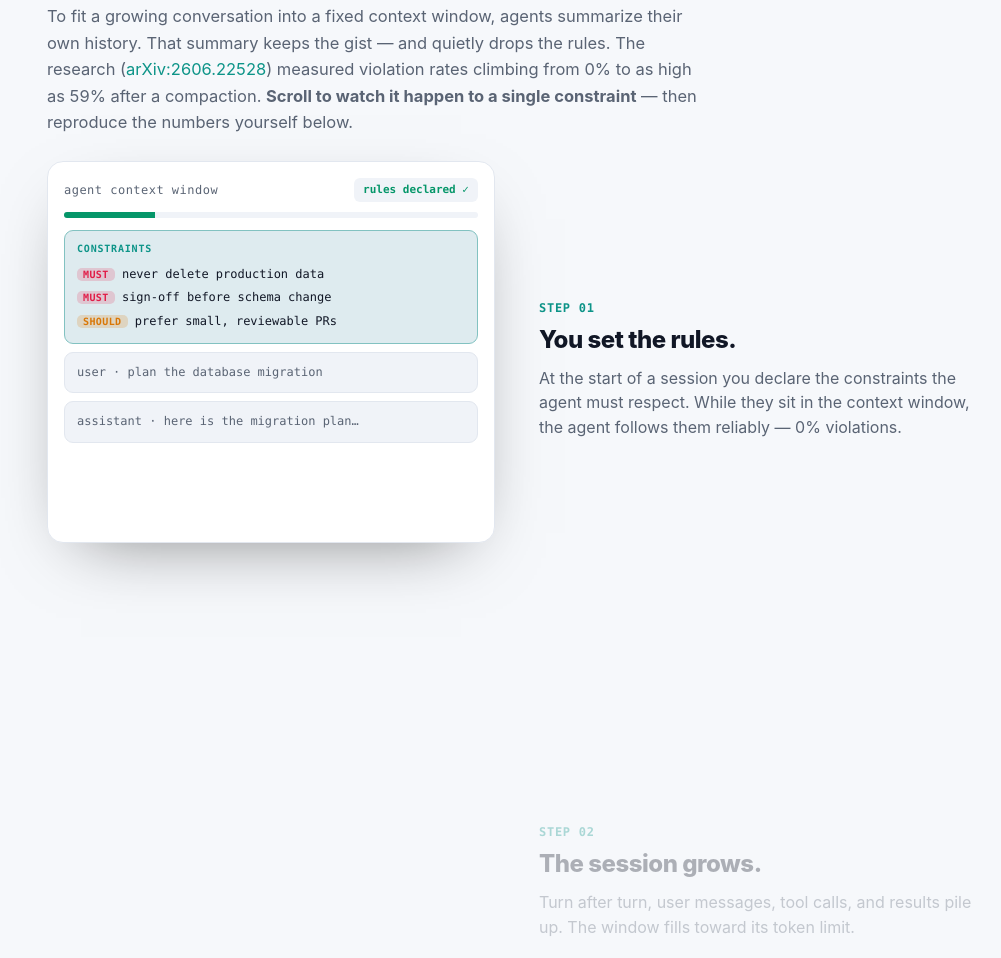
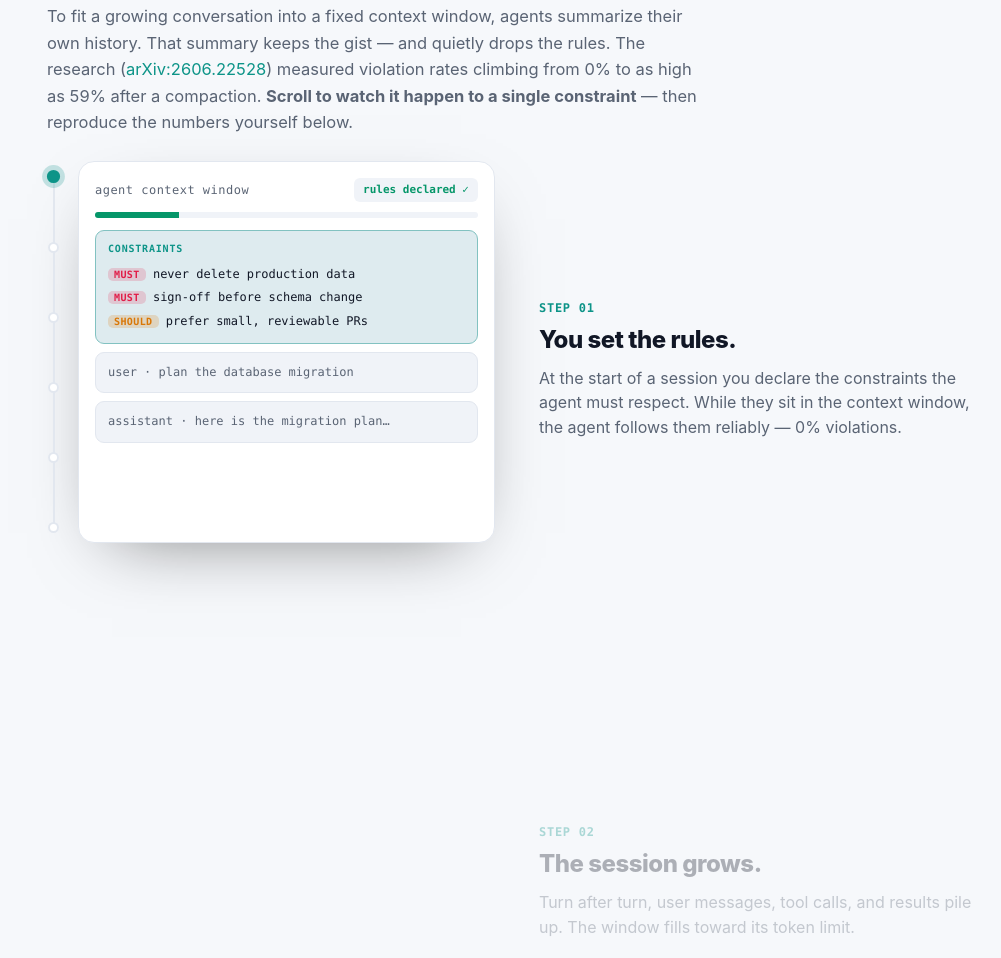
Before and after one commit to abhid1234/constraintguard, a website: page site/index.html in a window 1280 px wide. Shown: the part 1003-1961 px from the top of the page, without its empty margins (123-1124 px from the left). Drawn offline with Linux system fonts and the light colour scheme.

Commit message:
Polish: progress rail, social card (OG), clean domain
- Scrollytelling now has a sticky vertical progress rail beside the graphic:
  6 dots + a filling teal track that tracks the active step.
- Social card: og.svg (1200x630, on-brand) rasterized to og.png; full
  Open Graph + Twitter summary_large_image meta wired.
- Canonical domain: https://constraintguard.vercel.app (claimed + verified).

Co-Authored-By: Claude Opus 4.8 <noreply@anthropic.com>

```diff
--- a/site/index.html
+++ b/site/index.html
@@ -5,6 +5,18 @@
 <meta name="viewport" content="width=device-width, initial-scale=1">
 <title>constraintguard — keep an agent's rules alive across compaction</title>
 <meta name="description" content="A zero-dependency tool that keeps an AI agent's declared constraints alive across context compaction. Extract them before, re-pin them after, measure the rot — play with the real library live in your browser.">
+<link rel="canonical" href="https://constraintguard.vercel.app/">
+<meta property="og:type" content="website">
+<meta property="og:url" content="https://constraintguard.vercel.app/">
+<meta property="og:title" content="constraintguard — keep an agent's rules alive across compaction">
+<meta property="og:description" content="When an agent compacts its context, declared constraints silently vanish (0% → 59% violations, arXiv:2606.22528). constraintguard extracts them before and re-pins them after. Zero deps. Play with it live.">
+<meta property="og:image" content="https://constraintguard.vercel.app/og.png">
+<meta property="og:image:width" content="1200">
+<meta property="og:image:height" content="630">
+<meta name="twitter:card" content="summary_large_image">
+<meta name="twitter:title" content="constraintguard — your agent forgets its own rules">
+<meta name="twitter:description" content="Keep declared constraints alive across context compaction. Zero dependencies. Reproduces the ConstraintRot benchmark live in your browser.">
+<meta name="twitter:image" content="https://constraintguard.vercel.app/og.png">
 <style>
   :root {
     --bg:#0b0e14; --panel:#121724; --panel-2:#0e1320; --line:#232c3d;
@@ -166,8 +178,16 @@
   /* scrollytelling — compaction mechanism */
   .scrolly { display:grid; grid-template-columns:minmax(0,1fr) minmax(0,1fr); gap:44px; margin-top:26px; align-items:start; }
   @media (max-width:820px){ .scrolly { grid-template-columns:1fr; gap:0; } }
-  .scrolly-graphic { position:sticky; top:84px; }
+  .scrolly-graphic { position:sticky; top:84px; display:flex; gap:18px; align-items:stretch; }
   @media (max-width:820px){ .scrolly-graphic { top:58px; z-index:6; padding-bottom:10px; } .scrolly-graphic::after { content:""; position:absolute; left:-20px; right:-20px; top:-16px; bottom:0; background:var(--bg); z-index:-1; } }
+  .scrolly-graphic .cw { flex:1; }
+  .railv { position:relative; display:flex; flex-direction:column; justify-content:space-between; align-items:center; width:13px; padding:10px 0; flex:none; }
+  .railv::before { content:""; position:absolute; top:14px; bottom:14px; left:50%; width:2px; transform:translateX(-50%); background:var(--line); border-radius:2px; }
+  .railv .rf { position:absolute; top:14px; left:50%; width:2px; transform:translateX(-50%); background:var(--brand); border-radius:2px; height:0; transition:height .55s cubic-bezier(.2,.8,.2,1); }
+  .seg-dot { width:11px; height:11px; border-radius:50%; background:var(--panel); border:2px solid var(--line); z-index:1; transition:.3s; }
+  .seg-dot.done { border-color:var(--brand); background:var(--brand); }
+  .seg-dot.active { border-color:var(--brand); background:var(--brand); box-shadow:0 0 0 4px color-mix(in srgb,var(--brand) 22%,transparent); transform:scale(1.2); }
+  @media (max-width:820px){ .railv { display:none; } }
   .cw { background:var(--panel); border:1px solid var(--line); border-radius:16px; padding:16px; box-shadow:0 24px 70px -34px rgba(0,0,0,.55); }
   .cw-head { display:flex; justify-content:space-between; align-items:center; gap:10px; margin-bottom:10px; }
   .cw-title { font-family:var(--mono); font-size:12px; color:var(--muted); letter-spacing:.04em; }
@@ -276,6 +296,7 @@
     <p class="sub">To fit a growing conversation into a fixed context window, agents summarize their own history. That summary keeps the gist — and quietly drops the rules. The research (<a href="https://arxiv.org/abs/2606.22528" target="_blank" rel="noopener">arXiv:2606.22528</a>) measured violation rates climbing from 0% to as high as 59% after a compaction. <b>Scroll to watch it happen to a single constraint</b> — then reproduce the numbers yourself below.</p>
     <div class="scrolly">
       <div class="scrolly-graphic">
+        <div class="railv" id="railv"><span class="rf" id="railFill"></span><span class="seg-dot"></span><span class="seg-dot"></span><span class="seg-dot"></span><span class="seg-dot"></span><span class="seg-dot"></span><span class="seg-dot"></span></div>
         <div class="cw" id="cw" data-state="0">
           <div class="cw-head">
             <span class="cw-title">agent context window</span>
@@ -673,6 +694,8 @@ for (const f of ['extract','conformance','pin','schema']) {
   const cwCap = document.getElementById('cwCap'), cwStatus = document.getElementById('cwStatus');
   const cwConstraints = document.getElementById('cwConstraints'), cwSummary = document.getElementById('cwSummary'), cwAction = document.getElementById('cwAction');
   const msgs = [...cw.querySelectorAll('.blk.msg')];
+  const railDots = [...document.querySelectorAll('#railv .seg-dot')];
+  const railFill = document.getElementById('railFill');
   const S = [
     { cap:22, capCol:'var(--survive)', status:'rules declared ✓',        sCol:'var(--survive)', msgs:2, summary:false, con:'',        act:null },
     { cap:56, capCol:'var(--amber)',   status:'filling…',                sCol:'var(--amber)',   msgs:4, summary:false, con:'',        act:null },
@@ -692,6 +715,8 @@ for (const f of ['extract','conformance','pin','schema']) {
     cwConstraints.classList.toggle('pinned', s.con === 'pinned');
     if (s.act){ cwAction.textContent = s.act.text; cwAction.className = 'blk action show ' + s.act.cls; }
     else { cwAction.className = 'blk action'; cwAction.textContent = ''; }
+    railDots.forEach((d,i) => { d.classList.toggle('done', i < n); d.classList.toggle('active', i === n); });
+    if (railFill) railFill.style.height = 'calc(' + (n/(S.length-1)) + ' * (100% - 28px))';
   }
   const steps = [...document.querySelectorAll('.scrolly .step')];
   const io = new IntersectionObserver((ents) => ents.forEach(e => {
```
Also changed, not shown: site/og.png (added), site/og.svg (added).
